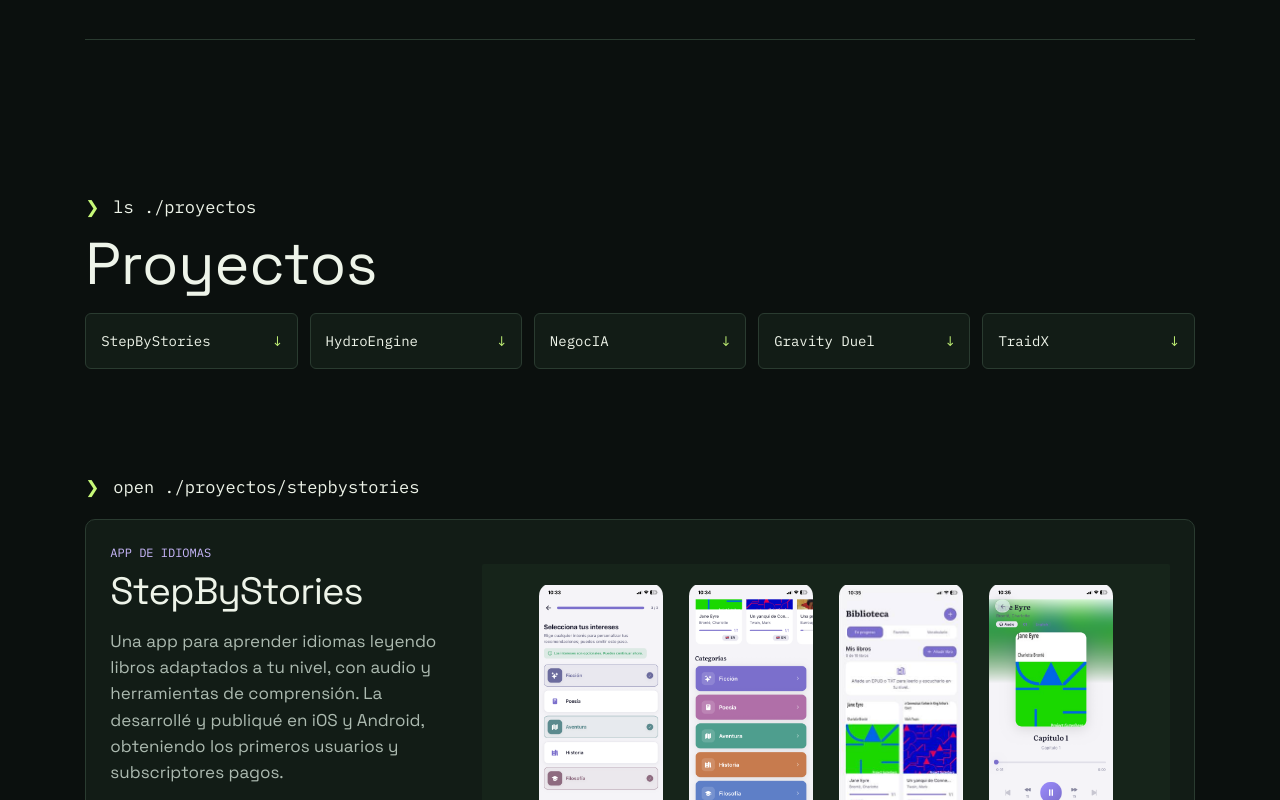
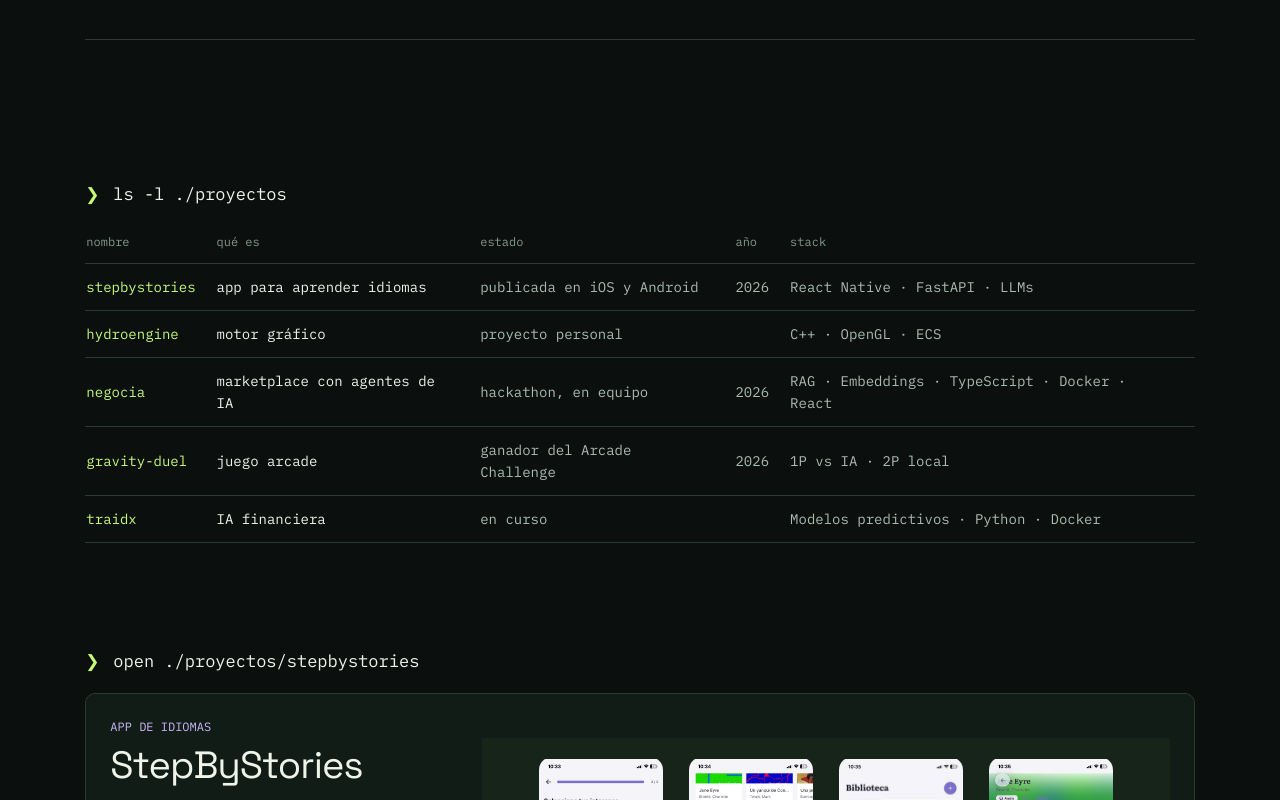
Before and after one commit to UriGandel/Portfolio2, an Astro site: page / in a window 1280 px wide. Shown: the part 638-1438 px from the top of the page. Built offline with nearby package versions, Linux system fonts and the light colour scheme; Astro itself is replaced by a stand-in of ours.

Commit message:
tabla de proyectos

```diff
--- a/src/components/Projects.astro
+++ b/src/components/Projects.astro
@@ -6,16 +6,34 @@ import { projects } from "../data/projects";
 
 <section id="proyectos" class="projects" aria-labelledby="projects-title">
   <div class="projects-heading">
-    <Command text="ls ./proyectos" />
-    <h2 id="projects-title">Proyectos</h2>
-    <nav class="project-index" aria-label="Ir a un proyecto">
-      {projects.map((project) => (
-        <a href={`#${project.slug}`}>
-          {project.name}
-          <span aria-hidden="true">↓</span>
-        </a>
-      ))}
-    </nav>
+    <Command text="ls -l ./proyectos" />
+    <h2 id="projects-title" class="sr-only">
+      Proyectos
+    </h2>
+    <table>
+      <thead>
+        <tr>
+          <th>nombre</th>
+          <th>qué es</th>
+          <th>estado</th>
+          <th>año</th>
+          <th>stack</th>
+        </tr>
+      </thead>
+      <tbody>
+        {projects.map((project) => (
+          <tr>
+            <td>
+              <a href={`#${project.slug}`}>{project.slug}</a>
+            </td>
+            <td>{project.kind}</td>
+            <td>{project.status}</td>
+            <td>{project.year}</td>
+            <td>{project.stack}</td>
+          </tr>
+        ))}
+      </tbody>
+    </table>
   </div>
   {projects.map((project) => (
     <ProjectCard project={project} />
@@ -24,47 +42,47 @@ import { projects } from "../data/projects";
 
 <style>
   .projects-heading {
-    padding-top: 61px;
+    padding-top: 48px;
     padding-bottom: 57px;
   }
-  h2 {
-    font-size: 59px;
-    line-height: 1;
-    font-weight: 500;
-    margin: 15px 0 20px;
+  table {
+    width: 100%;
+    margin-top: 24px;
+    border-collapse: collapse;
+    font: 14px/22px var(--mono);
+    text-align: left;
   }
-  .project-index {
-    display: grid;
-    grid-template-columns: repeat(5, minmax(0, 1fr));
-    gap: 12px;
+  th {
+    padding-bottom: 10px;
+    color: var(--subtle);
+    font-size: 12px;
+    font-weight: 400;
   }
-  .project-index a {
-    display: flex;
-    justify-content: space-between;
-    align-items: center;
-    min-height: 56px;
-    padding: 16px 15px;
-    border: 1px solid var(--border);
-    border-radius: 6px;
-    background: var(--surface);
-    font: 14px/20px var(--mono);
-    transition:
-      border-color 150ms ease,
-      background-color 150ms ease;
+  th,
+  td {
+    padding-right: 20px;
+    border-bottom: 1px solid var(--border);
   }
-  .project-index span {
+  td {
+    padding-block: 12px;
+    color: var(--muted);
+  }
+  td:nth-child(2) {
+    color: var(--text);
+  }
+  td a {
     color: var(--green);
-    padding-left: 8px;
   }
   @media (hover: hover) and (pointer: fine) {
-    .project-index a:hover {
-      border-color: var(--green);
-      background: var(--preview);
+    td a:hover {
+      text-decoration: underline;
+      text-underline-offset: 3px;
     }
   }
   @media (max-width: 1100px) {
-    .project-index {
-      grid-template-columns: repeat(3, minmax(0, 1fr));
+    th:last-child,
+    td:last-child {
+      display: none;
     }
   }
   @media (max-width: 700px) {
@@ -72,17 +90,12 @@ import { projects } from "../data/projects";
       padding-top: 40px;
       padding-bottom: 16px;
     }
-    h2 {
-      font-size: 42px;
+    table {
+      font-size: 12px;
     }
-    .project-index {
-      grid-template-columns: repeat(2, minmax(0, 1fr));
-      gap: 8px;
-    }
-    .project-index a {
-      font-size: 11px;
-      min-height: 46px;
-      padding: 10px;
+    th:nth-child(n + 3),
+    td:nth-child(n + 3) {
+      display: none;
     }
   }
 </style>
--- a/src/data/projects.ts
+++ b/src/data/projects.ts
@@ -4,6 +4,9 @@ export const projects = [
     name: "StepByStories",
     category: "APP DE IDIOMAS",
     color: "purple",
+    kind: "app para aprender idiomas",
+    status: "publicada en iOS y Android",
+    year: "2026",
     description:
       "Una app para aprender idiomas leyendo libros adaptados a tu nivel, con audio y herramientas de comprensión. La desarrollé y publiqué en iOS y Android, obteniendo los primeros usuarios y subscriptores pagos.",
     stack: "React Native · FastAPI · LLMs",
@@ -26,6 +29,9 @@ export const projects = [
     name: "HydroEngine",
     category: "MOTOR GRÁFICO",
     color: "mint",
+    kind: "motor gráfico",
+    status: "proyecto personal",
+    year: "",
     description:
       "Un motor de videojuegos en C++ y OpenGL construido desde cero para entender cómo funcionan los sistemas gráficos, la arquitectura de motores y el desarrollo de bajo nivel.",
     stack: "C++ · OpenGL · ECS",
@@ -45,6 +51,9 @@ export const projects = [
     name: "NegocIA",
     category: "PLATANUS HACK",
     color: "amber",
+    kind: "marketplace con agentes de IA",
+    status: "hackathon, en equipo",
+    year: "2026",
     description:
       "Una plataforma donde agentes de inteligencia artificial negocian entre sí para comprar y vender productos. Desarrollada durante Platanus Hack 2026.",
     stack: "RAG · Embeddings · TypeScript · Docker · React",
@@ -62,6 +71,9 @@ export const projects = [
     name: "Gravity Duel",
     category: "GANADOR DEL ARCADE CHALLENGE",
     color: "green",
+    kind: "juego arcade",
+    status: "ganador del Arcade Challenge",
+    year: "2026",
     description:
       "Un videojuego multijugador competitivo desarrollado para el Arcade Challenge de Platanus Hack. Ganador del Platanus Hack Arcade Challenge 2026.",
     stack: "1P vs IA · 2P local",
@@ -79,6 +91,9 @@ export const projects = [
     name: "TraidX",
     category: "IA FINANCIERA",
     color: "mint",
+    kind: "IA financiera",
+    status: "en curso",
+    year: "",
     description:
       "Estoy desarrollando una app que combina noticias, indicadores técnicos y datos del mercado para analizar inversiones.",
     stack: "Modelos predictivos · Python · Docker",
```
